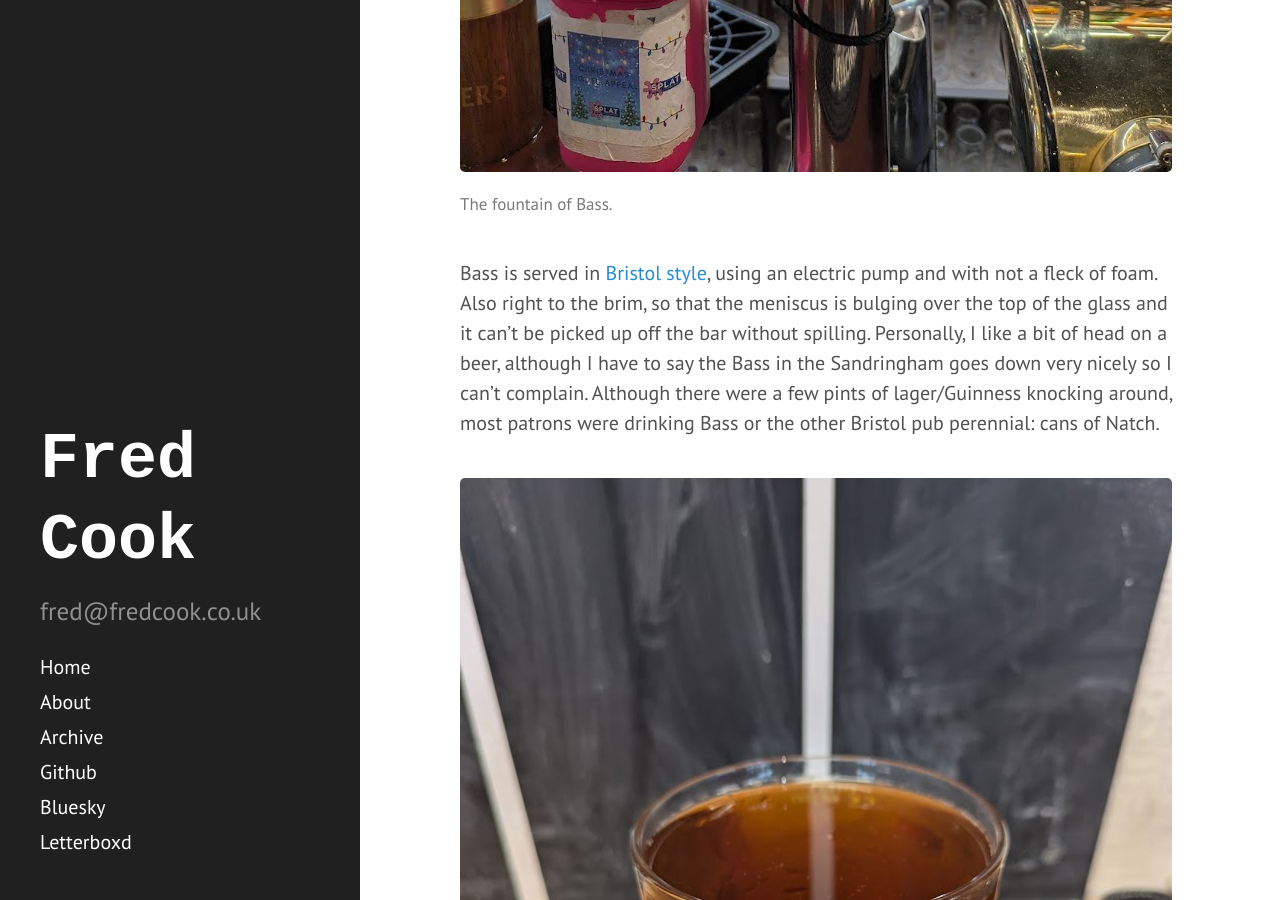
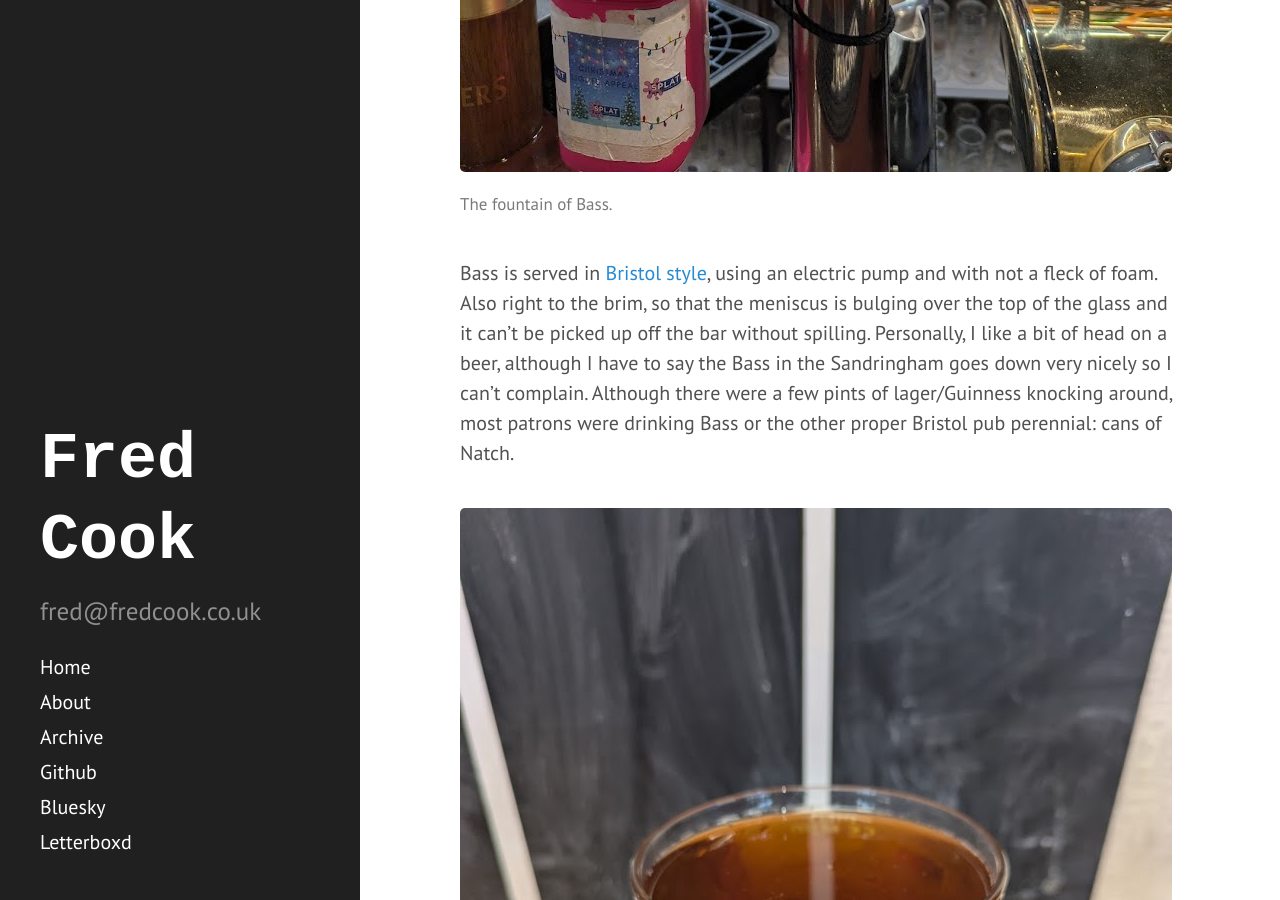
Before and after one commit to fred-cook/website, a Jekyll site: the page built from _posts/2026-04-04-The-Sandringham.md, in a window 1280 px wide and 900 px high, scrolled down 1449 px. Built offline with Jekyll 4.4.1, drawn with Linux system fonts in a browser that asks for light colours; some of the changed text lies outside the part shown.

Commit message:
phrasing changes

```diff
--- a/_posts/2026-04-04-The-Sandringham.md
+++ b/_posts/2026-04-04-The-Sandringham.md
@@ -17,7 +17,7 @@
 caption="The fountain of Bass."
 %}
 
-Bass is served in [Bristol style](https://boakandbailey.com/2019/01/bristol-where-headless-pints-are-a-feature-not-a-bug/), using an electric pump and with not a fleck of foam. Also right to the brim, so that the meniscus is bulging over the top of the glass and it can’t be picked up off the bar without spilling. Personally, I like a bit of head on a beer, although I have to say the Bass in the Sandringham goes down very nicely so I can’t complain. Although there were a few pints of lager/Guinness knocking around, most patrons were drinking Bass or the other Bristol pub perennial: cans of Natch.
+Bass is served in [Bristol style](https://boakandbailey.com/2019/01/bristol-where-headless-pints-are-a-feature-not-a-bug/), using an electric pump and with not a fleck of foam. Also right to the brim, so that the meniscus is bulging over the top of the glass and it can’t be picked up off the bar without spilling. Personally, I like a bit of head on a beer, although I have to say the Bass in the Sandringham goes down very nicely so I can’t complain. Although there were a few pints of lager/Guinness knocking around, most patrons were drinking Bass or the other proper Bristol pub perennial: cans of Natch.
 
 {% include figure.html
 src="/images/sandringham/bass.jpg"
@@ -41,7 +41,7 @@
 caption="The oches are all metal strips, slightly raised so you can feel it with your foot, but not enough to be a trip hazard."
 %}
 
-I still haven’t followed through on my threat to bring a measuring tape to check the oche, but with the care taken to regularly rotate the board, I suspect the set-ups are all correct. It’s definitely roughly the right distance, and the board was the right height using my head as a measuring stick. The board we were on was definitely the third best in terms of the oche, as the [desire path](https://en.wikipedia.org/wiki/Desire_path) to the loo cuts diagonally across the room from the entrance, which avoids the first two oches but bisects the latter two. For scoring there are chalkboards and chalk galore, although not the only white powder present as mentioned. The chalkboards are patterned into four columns, allowing you to enter your score and new total if you don’t trust your opponent's maths.
+I still haven’t followed through on my threat to bring a measuring tape to check the oche, but with the care taken to regularly rotate the board, I suspect the set-ups are all correct. It’s definitely roughly the right distance, and the board was the right height using my head as a measuring stick. The board we were on was definitely the third best in terms of the oche, as the [desire path](https://en.wikipedia.org/wiki/Desire_path) to the loo cuts diagonally across the room from the entrance, which avoids the first two oches but bisects the latter two. Generally people would walk behind the oche, but a few would nip through between throws. For scoring there are chalkboards and chalk galore, although not the only white powder present as mentioned. The chalkboards are patterned into four columns, allowing you to enter your score and new total for double checking your maths if required.
 
 {% include figure.html
 src="/images/sandringham/wide.jpg"
```
